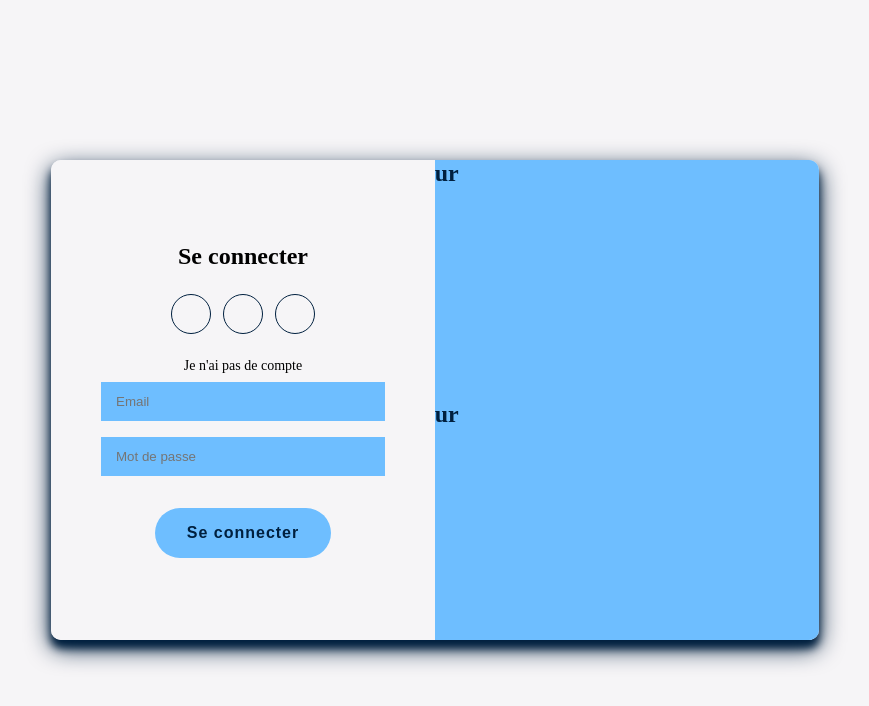
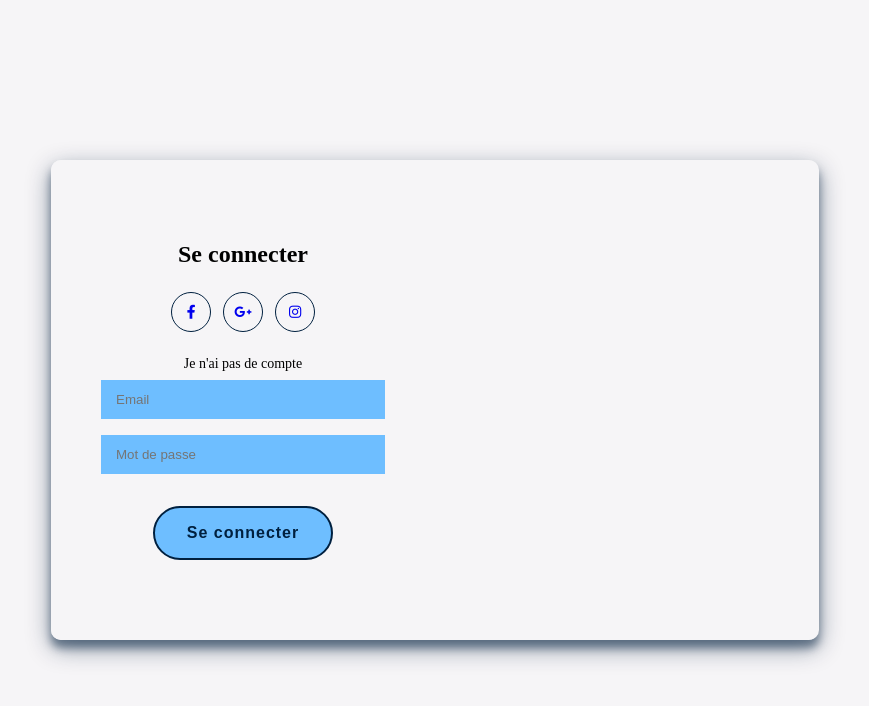
Before and after one commit to AllanVitu/DWWM_2409_AV, a PHP site: page / in a window 1280 px wide. Shown: the top 706 px of the page, without its empty margins (205-1074 px from the left). Run offline with PHP 8.4, Linux system fonts and the light colour scheme; some web fonts are replaced.

Commit message:
Update Fv2

```diff
--- a/03-WEB/Formulaires_v2/assets/style.css
+++ b/03-WEB/Formulaires_v2/assets/style.css
@@ -1,18 +1,17 @@
-*{
+* {
     box-sizing: border-box;
     margin: 0;
     padding: 0;
 }
 
-
 .big-shoulders-stencil-uniquifier {
     font-family: "Big Shoulders Stencil", sans-serif;
     font-optical-sizing: auto;
-    font-weight: weight;
+    font-weight: normal;
     font-style: normal;
-  }
+}
 
-body{
+body {
     background: #f6f5f7;
     display: flex;
     justify-content: center;
@@ -21,7 +20,7 @@ body{
     height: 100vh;
 }
 
-.container{
+.container {
     position: relative;
     overflow: hidden;
     min-height: 480px;
@@ -29,48 +28,47 @@ body{
     max-width: 100%;
     background-color: #f6f5f7;
     border-radius: 10px;
-    box-shadow: 0 8px 24px  rgba(0, 32, 63, 45),
-    0 8px 8px rgba(0, 32, 63, 45);
+    box-shadow: 0 8px 24px rgba(0, 32, 63, 0.45), 0 8px 8px rgba(0, 32, 63, 0.45);
 }
 
-.form-container{
+.form-container {
     position: absolute;
     top: 0;
     height: 100%;
 }
 
-.sign-up-container{
+.sign-up-container {
     left: 0;
     width: 50%;
     opacity: 0;
 }
 
-.container.panel.active .sign-up-container{
+.container.panel.active .sign-up-container {
     transform: translateX(100%);
 }
 
-.container.panel.active .login-container{
+.container.panel.active .login-container {
     transform: translateX(100%);
 }
 
-.login-container{
+.login-container {
     left: 0;
     width: 50%;
     z-index: 2;
 }
 
-form{
+form {
     background-color: #f6f5f7;
     display: flex;
     align-items: center;
     justify-content: center;
     flex-direction: column;
-    padding:  0 50px;
+    padding: 0 50px;
     height: 100%;
     text-align: center;
 }
 
-input{
+input {
     background-color: rgb(110, 190, 255);
     border: none;
     padding: 12px 15px;
@@ -78,39 +76,38 @@ input{
     width: 100%;
 }
 
-button.ghost{
+button.ghost {
     background-color: transparent;
 }
 
-button{
+button {
     background-color: rgb(110, 190, 255);
     color: #00203f;
-    border: #f6f5f7;
+    border: 2px solid #00203f;
     font-size: 16px;
     font-weight: bold;
     padding: 16px 32px;
     margin-top: 24px;
     letter-spacing: 1px;
     border-radius: 50px;
-    border-color: #00203f;
     transition: 1s ease-in;
 }
 
-button:hover{
+button:hover {
     cursor: pointer;
     background-color: #00203f;
     color: #f6f5f7;
 }
 
-button:active{
-    transform:scale(.95) ;
+button:active {
+    transform: scale(.95);
 }
 
-.social-container{
+.social-container {
     margin: 24px 0;
 }
 
-.social-container a{
+.social-container a {
     display: inline-flex;
     justify-content: center;
     align-items: center;
@@ -122,22 +119,22 @@ button:active{
     border: 1px solid #00203f;
 }
 
-h1{
+h1 {
     margin: 0;
     font-size: 24px;
 }
 
-span{
+span {
     font-size: 14px;
 }
 
-a{
+a {
     text-decoration: none;
     font-size: 14px;
-    margin: 8px 0 16px
+    margin: 8px 0 16px;
 }
 
-.overlay-container{
+.overlay-container {
     position: absolute;
     top: 0;
     left: 50%;
@@ -146,9 +143,9 @@ a{
     z-index: 100;
 }
 
-.overlay{
-    background: linear-gradient(to rigth, rgb(110, 190, 255), rgb(110, 190, 255));
-    background-color:rgb(110, 190, 255);
+.overlay {
+    background: linear-gradient(to right, rgb(110, 190, 255), rgb(110, 190, 255));
+    background-color: rgb(110, 190, 255);
     color: #00203f;
     position: relative;
     left: -100%;
@@ -157,7 +154,7 @@ a{
     transform: translateX(0);
 }
 
-.overlay-panel{
+.overlay-panel {
     position: absolute;
     display: flex;
     align-items: center;
@@ -171,19 +168,19 @@ a{
     transform: translateX(0);
 }
 
-.overlay-left{
-    transform: translateX(-20);
+.overlay-left {
+    transform: translateX(-20px);
 }
 
-.overlay-rigth{
+.overlay-right {
     right: 0;
     transform: translateX(0);
 }
 
-p{
-  font-size: 16px;
-  font-weight: 100;
-  line-height: 100px;
-  letter-spacing: -5px;
-  margin: 10px 0 30px;
+p {
+    font-size: 16px;
+    font-weight: 100;
+    line-height: 24px;
+    letter-spacing: 0.5px;
+    margin: 10px 0 30px;
 }
--- a/03-WEB/Formulaires_v2/index.html
+++ b/03-WEB/Formulaires_v2/index.html
@@ -5,24 +5,26 @@
     <meta name="viewport" content="width=device-width, initial-scale=1.0">
     <link rel="stylesheet" href="./assets/style.css">
     <script src="./assets/script.js" async></script>
+    <!-- Police Google Fonts -->
     <link rel="preconnect" href="https://fonts.googleapis.com">
     <link rel="preconnect" href="https://fonts.gstatic.com" crossorigin>
     <link rel="stylesheet" href="https://fonts.googleapis.com/css2?family=Big+Shoulders+Stencil:opsz,wght@10..72,100..900&display=swap">
+    <!-- FontAwesome pour les icônes -->
+    <link rel="stylesheet" href="https://cdnjs.cloudflare.com/ajax/libs/font-awesome/6.0.0/css/all.min.css">
     <title>Formulaire V2</title>
 </head>
-
 <body>
-
     <div class="container" id="container">
+        <!-- Formulaire d'inscription -->
         <div class="form-container sign-up-container">
             <form action="#">
                 <h1>Créer un compte</h1>
                 <div class="social-container">
                     <a href="#"><i class="fab fa-facebook-f"></i></a>
-                    <a href="#"><i class="fab fa-google-Plus-g"></i></a>
-                    <a href="#"><i class="fab fa-insta-in"></i></a>
+                    <a href="#"><i class="fab fa-google-plus-g"></i></a>
+                    <a href="#"><i class="fab fa-instagram"></i></a>
                 </div>
-                <span>Utiliser compte Gmail</span>
+                <span>Utiliser un compte Gmail</span>
                 <input type="text" placeholder="Nom">
                 <input type="email" placeholder="Email">
                 <input type="password" placeholder="Mot de passe">
@@ -30,14 +32,14 @@
             </form>
         </div>
 
-
+        <!-- Formulaire de connexion -->
         <div class="form-container login-container">
             <form action="#">
                 <h1>Se connecter</h1>
                 <div class="social-container">
-                    <a href="#"><i class="fab fa-FaceBook-f"></i></a>
-                    <a href="#"><i class="fab fa-Google-Plus-g"></i></a>
-                    <a href="#"><i class="fab fa-insta-n"></i></a>
+                    <a href="#"><i class="fab fa-facebook-f"></i></a>
+                    <a href="#"><i class="fab fa-google-plus-g"></i></a>
+                    <a href="#"><i class="fab fa-instagram"></i></a>
                 </div>
                 <span>Je n'ai pas de compte</span>
                 <input type="email" placeholder="Email">
@@ -46,17 +48,20 @@
             </form>
         </div>
 
+        <!-- Overlay (panneau de superposition) -->
         <div class="overlay-container">
             <div class="overlay">
-                <div class="overlay-pannel overlay-left">
+                <!-- Panneau gauche -->
+                <div class="overlay-panel overlay-left">
                     <h1>Lorem ipsum dolor sit amet consectetur</h1>
                     <p>Lorem ipsum dolor sit amet consectetur, adipisicing elit. Distinctio commodi ratione nostrum?</p>
                     <button class="ghost" id="login">Se connecter</button>
                 </div>
-                <div class="overlay-pannel overlay-rigth">
+                <!-- Panneau droit -->
+                <div class="overlay-panel overlay-right">
                     <h1>Lorem ipsum dolor sit amet consectetur</h1>
                     <p>Lorem ipsum dolor sit amet consectetur, adipisicing elit. Distinctio commodi ratione nostrum?</p>
-                    <button class="ghost" id="signUp">Créer un compter</button>
+                    <button class="ghost" id="signUp">Créer un compte</button>
                 </div>
             </div>
         </div>
```
